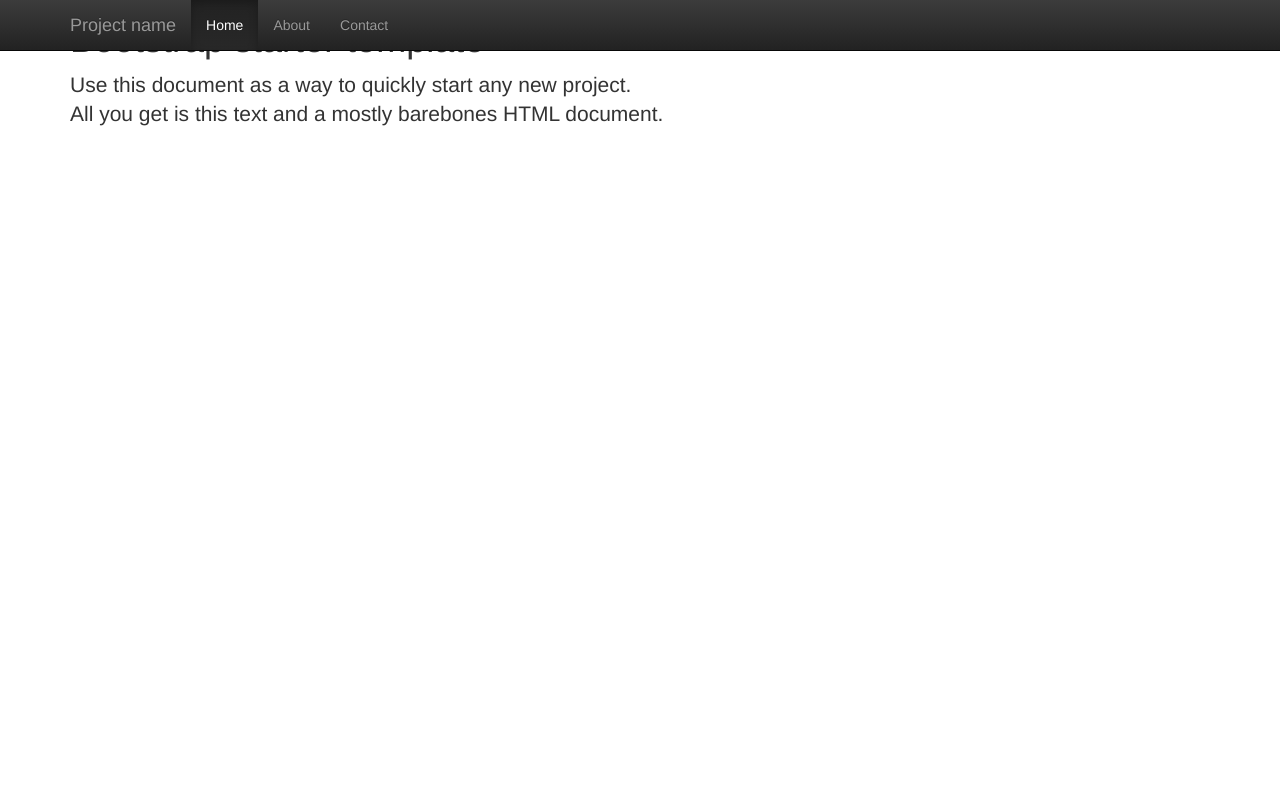
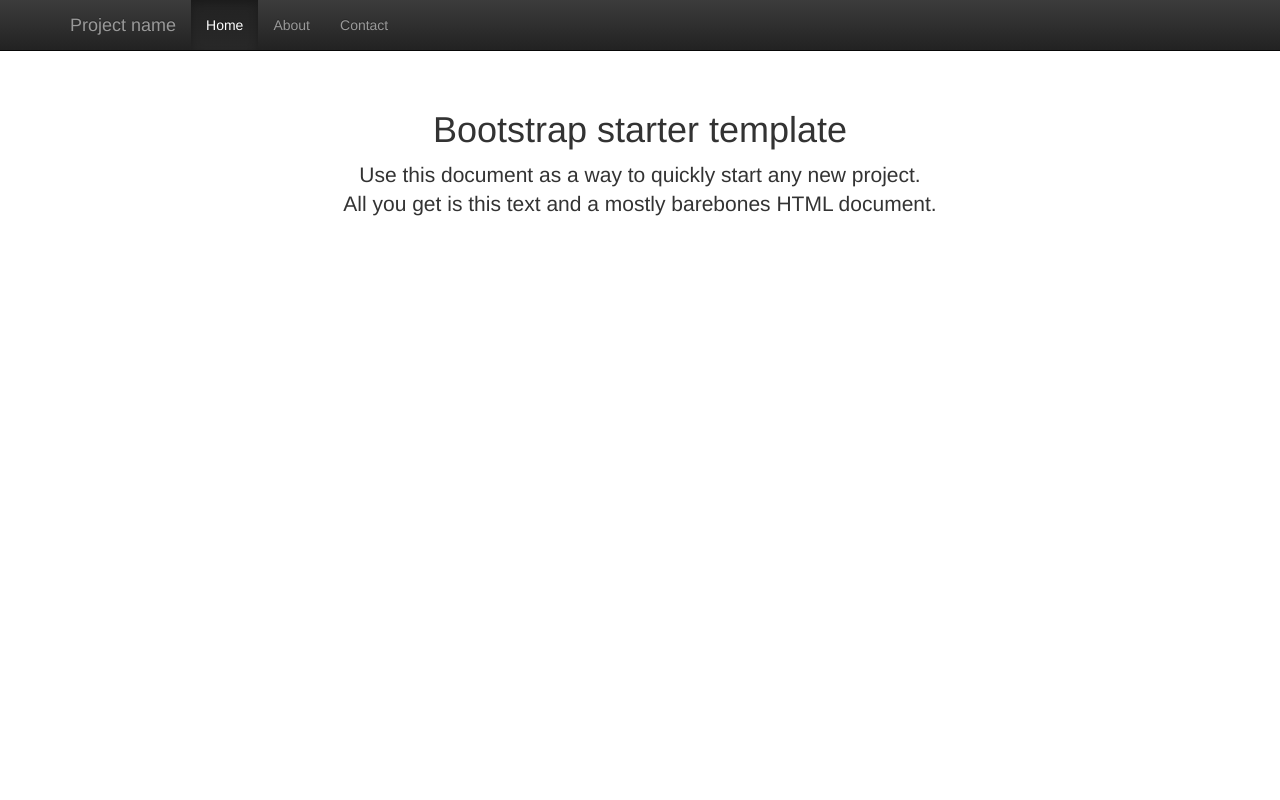
Before and after one commit to jrouly/stepup, a Django app: page / in a window 1280 px wide. Run offline with Django 3.2, Linux system fonts and the light colour scheme; parts of the project's set-up code (start-up, migrations or seed data) failed here and were passed over.

Commit message:
Added stylesheet we're using.

```diff
--- a/hackathon/settings/templates/base.html
+++ b/hackathon/settings/templates/base.html
@@ -2,6 +2,7 @@
 <head>
 {% load staticfiles %}
 <link href="/static/css/bootstrap.min.css" rel="stylesheet" media="screen">
+<link href="/static/css/starter-template.css" rel="stylesheet" media="screen">
 <link href="/static/css/bootstrap-theme.min.css" rel="stylesheet" media="screen">
 <script src="/static/js/bootstrap.min.js"></script>
 
@@ -9,10 +10,11 @@
 
 <body>
 
-<div class="navbar navbar-inverse navbar-fixed-top" role="navigation">
+    <div class="navbar navbar-inverse navbar-fixed-top" role="navigation">
       <div class="container">
         <div class="navbar-header">
-          <button type="button" class="navbar-toggle" data-toggle="collapse" data-target=".navbar-collapse">
+          <button type="button" class="navbar-toggle"
+          data-toggle="collapse" data-target=".navbar-collapse">
             <span class="sr-only">Toggle navigation</span>
             <span class="icon-bar"></span>
             <span class="icon-bar"></span>
@@ -30,11 +32,14 @@
       </div>
     </div>
 
-    <div class="container">
+
+   <div class="container">
 
       <div class="starter-template">
         <h1>Bootstrap starter template</h1>
-        <p class="lead">Use this document as a way to quickly start any new project.<br> All you get is this text and a mostly barebones HTML document.</p>
+        <p class="lead">Use this document as a way to quickly start any new
+        project.<br> All you get is this text and a mostly barebones HTML
+        document.</p>
       </div>
 
     </div><!-- /.container -->
--- /dev/null
+++ b/hackathon/static/css/starter-template.css
@@ -0,0 +1,7 @@
+body {
+  padding-top: 50px;
+}
+.starter-template {
+  padding: 40px 15px;
+  text-align: center;
+}
```
